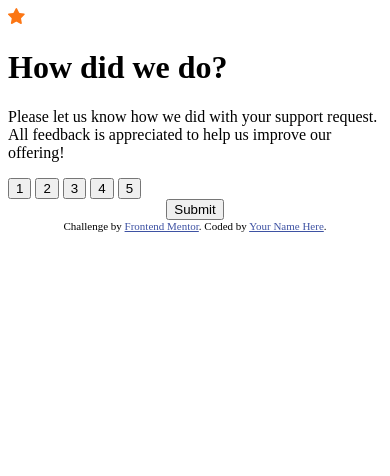
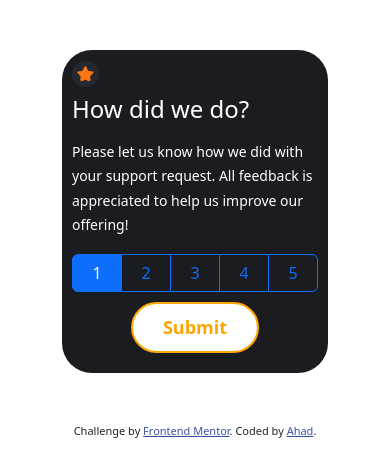
Before and after one commit to codewithahad01/Front_End_Mentor_Challenges, a website: page interactive-rating-component-main/index.html in a window 390 px wide. Drawn offline with nearby package versions, Linux system fonts and the light colour scheme.

Commit message:
working on different pages and styles

```diff
--- a/interactive-rating-component-main/index.html
+++ b/interactive-rating-component-main/index.html
@@ -6,6 +6,9 @@
 
   <link rel="icon" type="image/png" sizes="32x32" href="./images/favicon-32x32.png">
   <link href="./main.css" rel="stylesheet" type="text/css">
+  <!-- CSS only -->
+<link href="https://cdn.jsdelivr.net/npm/bootstrap@5.2.0-beta1/dist/css/bootstrap.min.css" rel="stylesheet" integrity="sha384-0evHe/X+R7YkIZDRvuzKMRqM+OrBnVFBL6DOitfPri4tjfHxaWutUpFmBp4vmVor" crossorigin="anonymous">
+
   <title>Frontend Mentor | Interactive rating component</title>
   <style>
     .attribution { font-size: 11px; text-align: center; }
@@ -16,21 +19,29 @@
 
     <main class="container">
       <div class="content">
-          <div class="logo">
             <img class="logo" src="./images/icon-star.svg" alt="image" />
-          </div>
           <h1 class="header">How did we do?</h1>
           <p class="text"> Please let us know how we did with your support request. All feedback is appreciated
             to help us improve our offering!</p>
-            <div class="rating">
-                <button class="rating-star star1" type="submit" onclick={ratingSubmit}>1</button>
-                <button class="rating-star star2" type="submit" onclick={ratingSubmit}>2</button>
-                <button class="rating-star star3" type="submit" onclick={ratingSubmit}>3</button>
-                <button class="rating-star star4" type="submit" onclick={ratingSubmit}>4</button>
-                <button class="rating-star star5" type="submit" onclick={ratingSubmit}>5</button>
-            </div>
+
+              <div class="btn-group" role="group" aria-label="Basic radio toggle button group">
+                <input type="radio" class="btn-check" name="btnradio" id="btnradio1" autocomplete="off" checked>
+                <label class="btn btn-outline-primary" for="btnradio1"> 1</label>
+
+                <input type="radio" class="btn-check" name="btnradio" id="btnradio2" autocomplete="off">
+                <label class="btn btn-outline-primary" for="btnradio2"> 2</label>
+
+                <input type="radio" class="btn-check" name="btnradio" id="btnradio3" autocomplete="off">
+                <label class="btn btn-outline-primary" for="btnradio3"> 3</label>
+
+                <input type="radio" class="btn-check" name="btnradio" id="btnradio4" autocomplete="off">
+                <label class="btn btn-outline-primary" for="btnradio4"> 4</label>
+
+                <input type="radio" class="btn-check" name="btnradio" id="btnradio5" autocomplete="off">
+                <label class="btn btn-outline-primary" for="btnradio5"> 5</label>
+              </div>
             <center>
-              <button class="btn-submit" type="submit" onclick={ratingSubmit}>Submit</button>
+              <button id="submitBtn" class="btn-submit" type="submit">Submit</button>
             </center>
       </div>
     </main>
@@ -41,21 +52,16 @@
 
 
 
-  <!-- You selected Add rating here out of 5
-
-  <!-- Thank you!
-
-  We appreciate you taking the time to give a rating. If you ever need more support,
-  don’t hesitate to get in touch! -->
-
+    <!-- You selected Add rating here out of 5 -->
 
 
 
   <div class="attribution">
     Challenge by <a href="https://www.frontendmentor.io?ref=challenge" target="_blank">Frontend Mentor</a>.
-    Coded by <a href="#">Your Name Here</a>.
+    Coded by <a href="https://www.linkedin.com/in/abdul-ahad-ahmadi-1a7295175/">Ahad</a>.
   </div>
 
-
+  <script src="./srcipt.js"></script>
+  <script src="https://cdn.jsdelivr.net/npm/bootstrap@5.2.0-beta1/dist/js/bootstrap.bundle.min.js" integrity="sha384-pprn3073KE6tl6bjs2QrFaJGz5/SUsLqktiwsUTF55Jfv3qYSDhgCecCxMW52nD2" crossorigin="anonymous"></script>
 </body>
 </html>
--- a/interactive-rating-component-main/main.css
+++ b/interactive-rating-component-main/main.css
@@ -1,3 +1,105 @@
-@tailwind base;
-@tailwind components;
-@tailwind utilities;
+body{
+    margin: 0;
+    padding: 0;
+    background-color: #25282e;
+    color: white;
+    font-family: 'Roboto', sans-serif;
+
+}
+.logo{
+    font-size: 20px;
+    background-color: #25282e;
+    max-width: fit-content;
+    border-radius: 50%;
+    padding: 5px;
+}
+.header{
+    font-size: 24px;
+    padding-top: 8px;
+    color: white;
+}
+.text{
+    font-size: 14px;
+    padding-top: 8px;
+    line-height: 1.75em;
+    color: white;
+}
+.content{
+    margin: 50px 50px;
+    background-color: #1b1c1f;
+    padding: 50px;
+    border-radius: 30px;
+
+}
+.btn-group{
+    display: flex;
+    justify-content: center;
+    width: 100%;
+    /* overflow: auto; */
+}
+.rating-star{
+    font-size: 30px;
+    color: #ffd700;
+    padding: 14px;
+    background-color: #25282e;
+    margin: 10px;
+    border-radius: 50px;
+}
+.rating-star:hover{
+    cursor: pointer;
+    color: #ffd700;
+    background-color: gray
+
+}
+.btn-submit{
+    display: flex;
+    color: orange;
+    font-size: 18px;
+    font-weight: bold;
+    background-color: #fff;
+    padding: 10px 100px;
+    margin: 10px;
+    width: auto;
+    max-width: auto;
+    border-radius: 30px;
+    border: 2px solid orange;
+    cursor: pointer;
+    align-items: center;
+}
+.btn-submit:hover{
+    color: #fff;
+    background-color: orange;
+}
+
+@media screen and (max-width: 660px) {
+        .content{
+            padding: 20px;
+
+        }
+        .btn-submit{
+            padding: 10px 30px;
+        }
+        .rating-star{
+            font-size: 16px;
+            padding: 6px;
+        }
+
+    }
+
+@media screen and (max-width: 400px) {
+        .rating-star{
+            display: flex;
+            flex-direction: column;
+        }
+        .content{
+            padding: 10px;
+
+        }
+        .btn-submit{
+            padding: 10px 30px;
+        }
+        .rating-star{
+            font-size: 10px;
+            padding: 4px;
+        }
+    }
--- a/interactive-rating-component-main/package.json
+++ b/interactive-rating-component-main/package.json
@@ -3,5 +3,8 @@
     "autoprefixer": "^10.4.7",
     "postcss": "^8.4.14",
     "tailwindcss": "^3.0.24"
+  },
+  "dependencies": {
+    "bootstrap": "^5.2.0-beta1"
   }
 }
--- /dev/null
+++ b/interactive-rating-component-main/srcipt.js
@@ -0,0 +1,11 @@
+const submitBtn = document.getElementById('submitBtn');
+const btn1 = document.getElementById('btnradio1');
+const btn2 = document.getElementById('btnradio2');
+const btn3 = document.getElementById('btnradio3');
+const btn4 = document.getElementById('btnradio4');
+const btn5 = document.getElementById('btnradio5');
+
+
+submitBtn.addEventListener('click', function(e) {
+    console.log('gello')
+})
```
Also changed, not shown: interactive-rating-component-main/result.html (added, +25 -0 lines), 1 other file.
